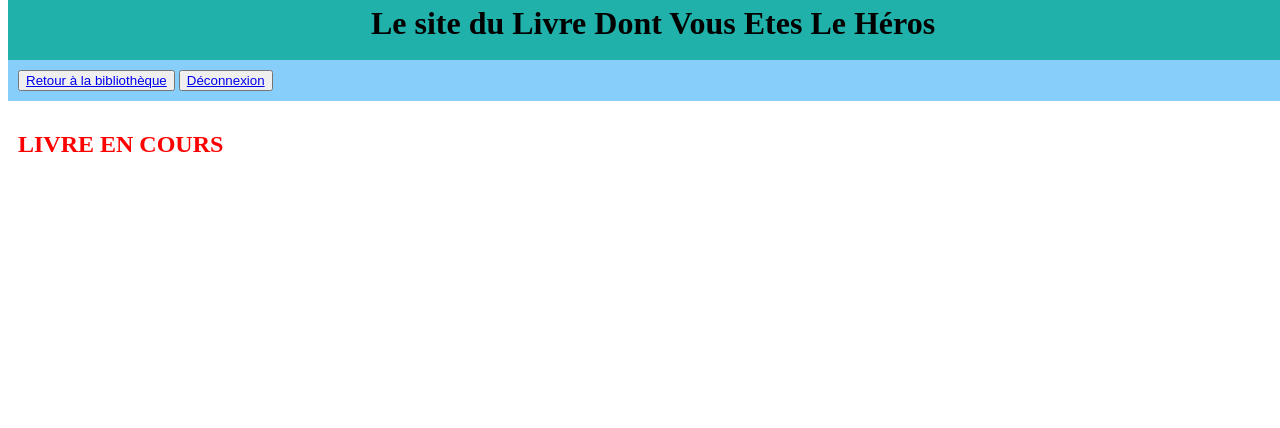
After one commit to pitchounvivi/ipi-python-project, a Flask app: page /bookstore/book/reading/ in a window 1280 px wide. The commit adds this page. Shown: the top 428 px of the page. Run offline with Flask 2, Linux system fonts and the light colour scheme.

Commit message:
button, nav & current reading page (reading.html)

```diff
--- a/flaskr/book.py
+++ b/flaskr/book.py
@@ -45,3 +45,7 @@ def page(book_id,page_id):
     db.commit()
 
     return render_template('bookstore/page.html', book=book)
+
+@bp.route('/book/reading/')
+def reading():
+    return render_template('bookstore/reading.html')
--- /dev/null
+++ b/flaskr/templates/bookstore/reading.html
@@ -0,0 +1,23 @@
+{% extends 'index.html' %}
+
+{% block title%}BOOK READING{% endblock %}
+
+{% block content %}
+{% block nav %}
+    <nav class="nav">
+        <button class="bouton" type="button">
+            <a class="bookstore" href="{{ url_for('homepage')}}">Retour à la bibliothèque</a>
+        </button>
+
+        <button class="bouton" type="button">
+            <a class="logout" href="{{ url_for('auth.logout')}}">Déconnexion</a>
+        </button>
+    </nav>
+{% endblock %}
+
+    <section>
+        <h1>LIVRE EN COURS</h1>
+
+    </section>
+
+{% endblock %}
```
Also changed, not shown: flaskr/templates/homepage.html (+7 -1 lines).
